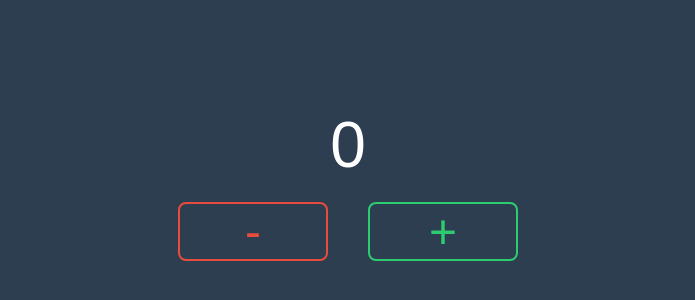
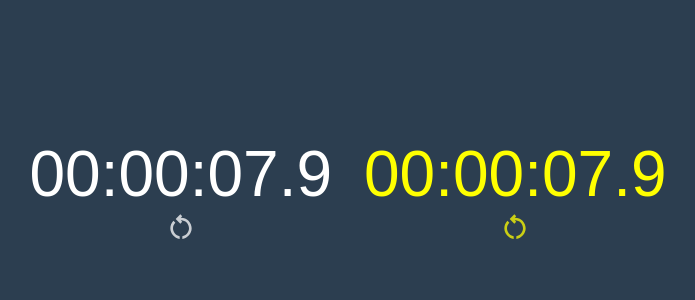
Before and after one commit to irwantsiregar/2-react_expert_idcamp, a React (Create React App) app: page / in a window 1280 px wide. Shown: the part 206-506 px from the top of the page, without its empty margins (292-987 px from the left). Built offline with nearby package versions, Linux system fonts and the light colour scheme.

Commit message:
practice: using react strict mode

```diff
--- a/public/index.html
+++ b/public/index.html
@@ -2,7 +2,7 @@
 <html lang="en">
   <head>
     <meta charset="utf-8" />
-    <title>Counter App</title>
+    <title>Stopwatch App</title>
   </head>
   <body>
     <noscript>You need to enable JavaScript to run this app.</noscript>
--- a/src/App.js
+++ b/src/App.js
@@ -1,19 +1,15 @@
 import React from 'react';
-import DecreaseButton from './components/DecreaseButton';
-import Display from './components/Display';
-import IncreaseButton from './components/IncreaseButton';
+import Stopwatch from './components/Stopwatch';
+
+import './styles/style.css';
 
 function App() {
-  const [count, setCount] = React.useState(0);
-
-  const increase = () => setCount((prevValue) => prevValue + 1);
-  const decrease = () => setCount((prevValue) => (prevValue < 1 ? prevValue : prevValue - 1));
-
   return (
     <>
-      <Display count={count} />
-      <DecreaseButton decrease={decrease} />
-      <IncreaseButton increase={increase} />
+      <React.StrictMode>
+        <Stopwatch />
+      </React.StrictMode>
+      <Stopwatch color="yellow" />
     </>
   );
 }
--- /dev/null
+++ b/src/components/ResetButton.js
@@ -0,0 +1,20 @@
+import React from 'react';
+import PropTypes from 'prop-types';
+import { MdOutlineRestartAlt } from 'react-icons/md';
+
+function ResetButton({ reset, color }) {
+  return (
+    <button className="reset" style={{ color }} type="button" aria-label="reset" title="reset" onClick={reset}><MdOutlineRestartAlt /></button>
+  );
+}
+
+ResetButton.defaultProps = {
+  color: '#FFFFFF',
+};
+
+ResetButton.propTypes = {
+  reset: PropTypes.func.isRequired,
+  color: PropTypes.string,
+};
+
+export default ResetButton;
--- /dev/null
+++ b/src/components/Stopwatch.js
@@ -0,0 +1,36 @@
+import React, { useEffect, useState } from 'react';
+import PropTypes from 'prop-types';
+import ResetButton from './ResetButton';
+import { formatStopwatchFromMilliseconds } from '../utils';
+
+function Stopwatch({ color }) {
+  const [timeInMillis, setTimeInMillis] = useState(0);
+
+  useEffect(() => {
+    console.log('efek dijalankan');
+    const intervalId = setInterval(() => {
+      setTimeInMillis((prevValue) => prevValue + 100);
+    }, 100);
+
+    return () => clearInterval(intervalId);
+  }, []);
+
+  const onReset = () => { setTimeInMillis(0); };
+
+  return (
+    <div className="stopwatch" style={{ color }}>
+      <p className="stopwatch-time">{formatStopwatchFromMilliseconds(timeInMillis)}</p>
+      <ResetButton reset={onReset} color={color} />
+    </div>
+  );
+}
+
+Stopwatch.defaultProps = {
+  color: '#FFFFFF',
+};
+
+Stopwatch.propTypes = {
+  color: PropTypes.string,
+};
+
+export default Stopwatch;
--- a/src/index.js
+++ b/src/index.js
@@ -1,7 +1,6 @@
+import React from 'react';
 import { createRoot } from 'react-dom/client';
 import App from './App';
-
-import './styles/style.css';
 
 const root = createRoot(document.getElementById('root'));
 
--- a/src/styles/style.css
+++ b/src/styles/style.css
@@ -6,48 +6,33 @@
 
 body {
   font-family: sans-serif;
+  background-color: #2c3e50;
+}
+
+#root {
+  min-height: 100vh;
   display: flex;
+  flex-direction: row;
   align-items: center;
   justify-content: center;
-  min-height: 100vh;
-  background-color: #2c3e50;
-  color: white;
+  gap: 32px;
 }
 
-h1 {
-  font-size: 64px;
-  font-weight: 200;
-  text-align: center;
+.stopwatch {
+  display: flex;
+  flex-direction: column;
+  align-items: center;
+  justify-content: center;
 }
 
-button {
-  margin: 20px;
-  width: 150px;
-  font-size: 48px;
-  background-color: transparent;
-  cursor: pointer;
-  user-select: none;
-  border: 2px solid;
-  border-radius: 8px;
-  transition: all 0.1s ease-in-out;
+.stopwatch-time {
+  font-size: 64px;
 }
 
-button.decrease {
-  border-color: #e74c3c;
-  color: #e74c3c;
+.reset {
+  background-color: transparent;
+  font-size: 32px;
+  border: 0;
+  cursor: pointer;
+  opacity: 75%;
 }
-
-button.decrease:active {
-  color: white;
-  background-color: #e74c3c;
-}
-
-button.increase {
-  border-color: #2ecc71;
-  color: #2ecc71;
-}
-
-button.increase:active {
-  color: white;
-  background-color: #2ecc71;
-}
--- /dev/null
+++ b/src/utils/index.js
@@ -0,0 +1,18 @@
+function pad(number, size) {
+  let s = String(number);
+  while (s.length < (size || 2)) {
+    s = `0${s}`;
+  }
+  return s;
+}
+
+function formatStopwatchFromMilliseconds(timeInMillis) {
+  const hours = pad(Math.floor(timeInMillis / 3600000));
+  const minutes = pad(Math.floor((timeInMillis % 3600000) / 60000));
+  const seconds = pad(Math.floor((timeInMillis % 60000) / 1000));
+  const milliseconds = pad(Math.floor(timeInMillis % 1000));
+
+  return `${pad(hours)}:${pad(minutes)}:${pad(seconds)}.${pad(milliseconds, 3)}`.slice(0, -2);
+}
+
+export { formatStopwatchFromMilliseconds, pad };
```
Also changed, not shown: package.json (+11 -5 lines), src/components/Users.js (added, +64 -0 lines), .eslintrc.json, 2 other files (tests, documents, lock files or other folders).
